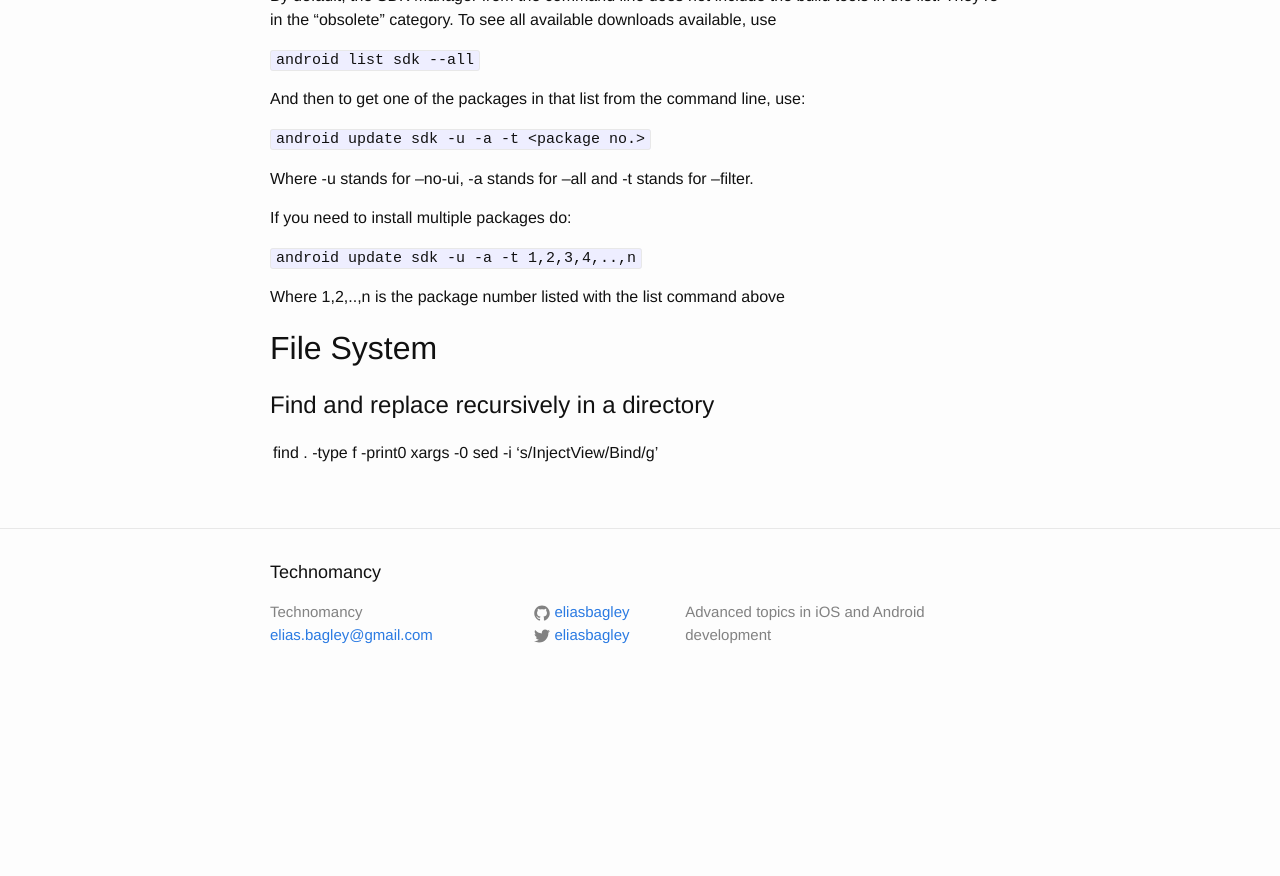
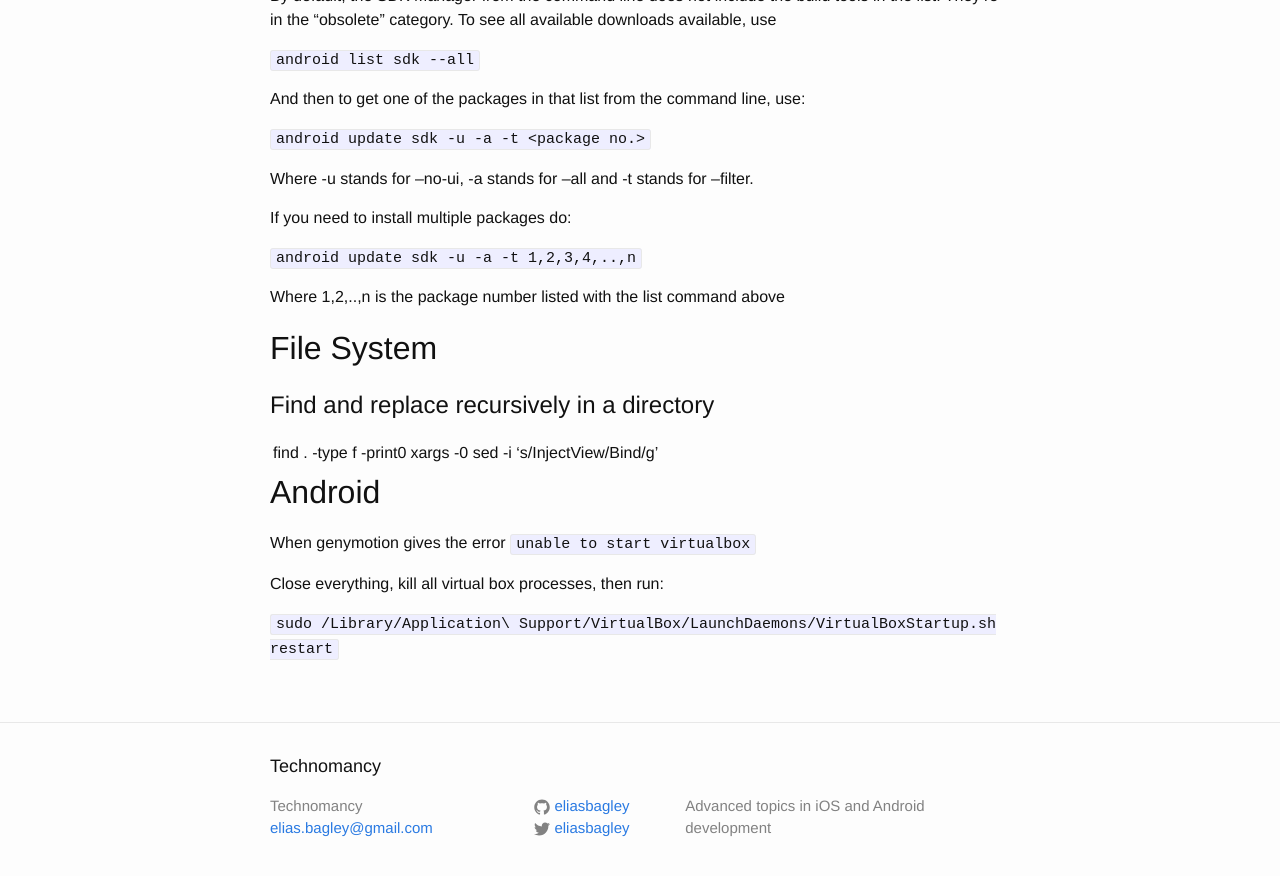
Before and after one commit to eliasbagley/eliasbagley.github.io, a Jekyll site: the page built from _posts/2015-11-03-shell-magic.markdown, in a window 1280 px wide and 900 px high, scrolled down 962 px. Shown: the top 876 px of the window. Built offline with Jekyll 4.4.1, drawn with Linux system fonts in a browser that asks for light colours; Markdown is read by kramdown in place of the engine named in the settings; comment, search, counter and statistics services are not loaded; before the commit the page ends 1668 px from its top, so only the background shows below that.

Commit message:
Update shell post

```diff
--- a/_posts/2015-11-03-shell-magic.markdown
+++ b/_posts/2015-11-03-shell-magic.markdown
@@ -53,3 +53,11 @@ Where 1,2,..,n is the package number listed with the list command above
 # Find and replace recursively in a directory
 
 find . -type f -print0 | xargs -0 sed -i 's/InjectView/Bind/g'
+
+## Android
+
+When genymotion gives the error `unable to start virtualbox`
+
+Close everything, kill all virtual box processes, then run:
+
+`sudo /Library/Application\ Support/VirtualBox/LaunchDaemons/VirtualBoxStartup.sh restart`
```
